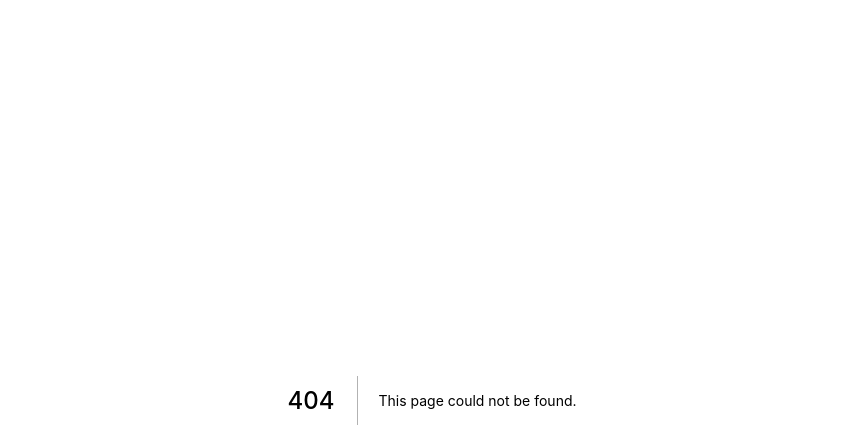
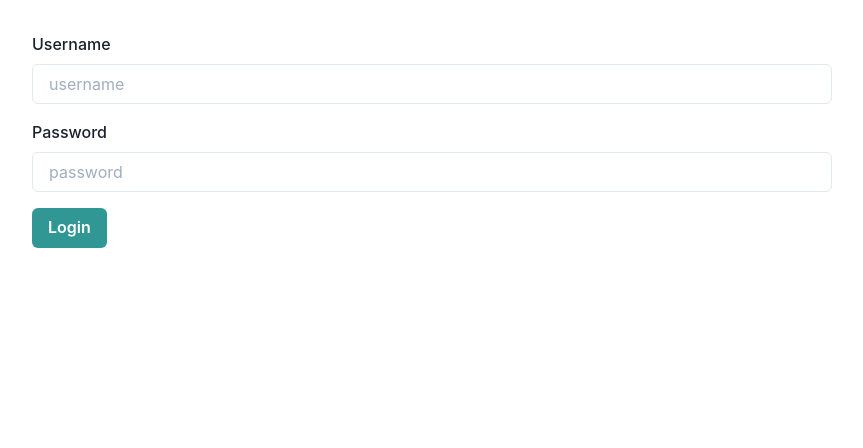
Before and after one commit to jltwheeler/okuru, a Next.js app in the folder web/: page /login in a window 1280 px wide. Before the commit this address had no page. Shown: the top 448 px of the page, without its empty margins (208-1071 px from the left). Built offline with nearby package versions, Linux system fonts and the light colour scheme.

Commit message:
add login page which sets access token in apollo client. add basic navbar with whoami query

```diff
--- /dev/null
+++ b/web/src/constants.ts
@@ -0,0 +1 @@
+export const __prod__ = process.env.NODE_ENV === "production";
--- a/web/src/generated/graphql.tsx
+++ b/web/src/generated/graphql.tsx
@@ -114,6 +114,35 @@ export type UserResponse = {
   access_token?: Maybe<Scalars['String']>;
 };
 
+export type WhoAmIQueryVariables = Exact<{ [key: string]: never; }>;
+
+
+export type WhoAmIQuery = (
+  { __typename?: 'Query' }
+  & { whoAmI: (
+    { __typename?: 'User' }
+    & Pick<User, 'username' | 'id' | 'updatedAt' | 'createdAt'>
+  ) }
+);
+
+export type LoginMutationVariables = Exact<{
+  username: Scalars['String'];
+  password: Scalars['String'];
+}>;
+
+
+export type LoginMutation = (
+  { __typename?: 'Mutation' }
+  & { login: (
+    { __typename?: 'LoginResponse' }
+    & Pick<LoginResponse, 'access_token'>
+    & { errors?: Maybe<Array<(
+      { __typename?: 'FieldError' }
+      & Pick<FieldError, 'field' | 'message'>
+    )>> }
+  ) }
+);
+
 export type RegisterMutationVariables = Exact<{
   username: Scalars['String'];
   password: Scalars['String'];
@@ -135,6 +164,81 @@ export type RegisterMutation = (
 );
 
 
+export const WhoAmIDocument = gql`
+    query WhoAmI {
+  whoAmI {
+    username
+    id
+    updatedAt
+    createdAt
+  }
+}
+    `;
+
+/**
+ * __useWhoAmIQuery__
+ *
+ * To run a query within a React component, call `useWhoAmIQuery` and pass it any options that fit your needs.
+ * When your component renders, `useWhoAmIQuery` returns an object from Apollo Client that contains loading, error, and data properties
+ * you can use to render your UI.
+ *
+ * @param baseOptions options that will be passed into the query, supported options are listed on: https://www.apollographql.com/docs/react/api/react-hooks/#options;
+ *
+ * @example
+ * const { data, loading, error } = useWhoAmIQuery({
+ *   variables: {
+ *   },
+ * });
+ */
+export function useWhoAmIQuery(baseOptions?: Apollo.QueryHookOptions<WhoAmIQuery, WhoAmIQueryVariables>) {
+        const options = {...defaultOptions, ...baseOptions}
+        return Apollo.useQuery<WhoAmIQuery, WhoAmIQueryVariables>(WhoAmIDocument, options);
+      }
+export function useWhoAmILazyQuery(baseOptions?: Apollo.LazyQueryHookOptions<WhoAmIQuery, WhoAmIQueryVariables>) {
+          const options = {...defaultOptions, ...baseOptions}
+          return Apollo.useLazyQuery<WhoAmIQuery, WhoAmIQueryVariables>(WhoAmIDocument, options);
+        }
+export type WhoAmIQueryHookResult = ReturnType<typeof useWhoAmIQuery>;
+export type WhoAmILazyQueryHookResult = ReturnType<typeof useWhoAmILazyQuery>;
+export type WhoAmIQueryResult = Apollo.QueryResult<WhoAmIQuery, WhoAmIQueryVariables>;
+export const LoginDocument = gql`
+    mutation Login($username: String!, $password: String!) {
+  login(options: {username: $username, password: $password}) {
+    access_token
+    errors {
+      field
+      message
+    }
+  }
+}
+    `;
+export type LoginMutationFn = Apollo.MutationFunction<LoginMutation, LoginMutationVariables>;
+
+/**
+ * __useLoginMutation__
+ *
+ * To run a mutation, you first call `useLoginMutation` within a React component and pass it any options that fit your needs.
+ * When your component renders, `useLoginMutation` returns a tuple that includes:
+ * - A mutate function that you can call at any time to execute the mutation
+ * - An object with fields that represent the current status of the mutation's execution
+ *
+ * @param baseOptions options that will be passed into the mutation, supported options are listed on: https://www.apollographql.com/docs/react/api/react-hooks/#options-2;
+ *
+ * @example
+ * const [loginMutation, { data, loading, error }] = useLoginMutation({
+ *   variables: {
+ *      username: // value for 'username'
+ *      password: // value for 'password'
+ *   },
+ * });
+ */
+export function useLoginMutation(baseOptions?: Apollo.MutationHookOptions<LoginMutation, LoginMutationVariables>) {
+        const options = {...defaultOptions, ...baseOptions}
+        return Apollo.useMutation<LoginMutation, LoginMutationVariables>(LoginDocument, options);
+      }
+export type LoginMutationHookResult = ReturnType<typeof useLoginMutation>;
+export type LoginMutationResult = Apollo.MutationResult<LoginMutation>;
+export type LoginMutationOptions = Apollo.BaseMutationOptions<LoginMutation, LoginMutationVariables>;
 export const RegisterDocument = gql`
     mutation Register($username: String!, $password: String!) {
   register(options: {username: $username, password: $password}) {
--- a/web/src/pages/_app.tsx
+++ b/web/src/pages/_app.tsx
@@ -1,13 +1,31 @@
 import { ChakraProvider } from "@chakra-ui/react";
-import { ApolloClient, InMemoryCache } from "@apollo/client";
+import { ApolloClient, createHttpLink, InMemoryCache } from "@apollo/client";
 import { ApolloProvider } from "@apollo/client/react";
+import { setContext } from "@apollo/client/link/context";
 
 import theme from "../theme";
 import { AppProps } from "next/app";
+import { getAccessToken } from "src/utils/accessToken";
+import { __prod__ } from "src/constants";
+
+const httpLink = createHttpLink({
+  uri: __prod__ ? "" : "http://localhost:5000/graphql",
+});
+
+const authLink = setContext((_, { headers }) => {
+  return {
+    headers: {
+      ...headers,
+      authorization: getAccessToken() ? `Bearer ${getAccessToken()}` : "",
+    },
+  };
+});
 
 const client = new ApolloClient({
-  uri: "http://localhost:5000/graphql",
+  uri: "",
   cache: new InMemoryCache(),
+  credentials: "include",
+  link: authLink.concat(httpLink),
 });
 
 function MyApp({ Component, pageProps }: AppProps) {
--- /dev/null
+++ b/web/src/pages/login.tsx
@@ -0,0 +1,78 @@
+import React from "react";
+import { useRouter } from "next/router";
+import { useForm } from "react-hook-form";
+import { Box, Button } from "@chakra-ui/react";
+
+import { Wrapper } from "src/components/Wrapper";
+import { InputField } from "src/components/InputField";
+import { useLoginMutation } from "src/generated/graphql";
+import { setAccessToken } from "src/utils/accessToken";
+
+interface loginProps {}
+
+type LoginPayload = {
+  username: string;
+  password: string;
+};
+type loginField = "username" | "password";
+
+const Login: React.FC<loginProps> = ({}) => {
+  const router = useRouter();
+  const {
+    formState,
+    handleSubmit,
+    register,
+    setError,
+  } = useForm<LoginPayload>();
+  const [login] = useLoginMutation();
+
+  const onSubmit = async (values: LoginPayload) => {
+    const response = await login({ variables: { ...values } });
+
+    if (response.data?.login.errors) {
+      response.data.login.errors.forEach(({ field, message }) => {
+        if (field === "username" || field === "password") {
+          const typedField: loginField = field;
+          setError(typedField, { message: message });
+        }
+      });
+    } else if (response.data?.login.access_token) {
+      setAccessToken(response.data.login.access_token);
+      router.push("/");
+    }
+  };
+
+  return (
+    <Wrapper>
+      <form onSubmit={handleSubmit(onSubmit)}>
+        <InputField<LoginPayload>
+          label="Username"
+          fieldName="username"
+          placeHolder="username"
+          register={register}
+          formState={formState}
+        />
+        <Box mt={4}>
+          <InputField<LoginPayload>
+            label="Password"
+            fieldName="password"
+            placeHolder="password"
+            type="password"
+            register={register}
+            formState={formState}
+          />
+        </Box>
+        <Button
+          mt={4}
+          colorScheme="teal"
+          isLoading={formState.isSubmitting}
+          type="submit"
+        >
+          Login
+        </Button>
+      </form>
+    </Wrapper>
+  );
+};
+
+export default Login;
--- /dev/null
+++ b/web/src/types.ts
@@ -0,0 +1,3 @@
+export interface ProcessEnv {
+  NODE_ENV: string | undefined;
+}
--- /dev/null
+++ b/web/src/utils/accessToken.ts
@@ -0,0 +1,9 @@
+let accessToken = "";
+
+export const setAccessToken = (token: string) => {
+  accessToken = token;
+};
+
+export const getAccessToken = () => {
+  return accessToken;
+};
```
Also changed, not shown: web/src/components/Navbar.tsx (added, +44 -0 lines), web/src/graphql/folder/whoami.graphql (added, +8 -0 lines), web/src/graphql/mutations/login.graphql (added, +9 -0 lines), web/src/pages/index.tsx (+9 -5 lines).
